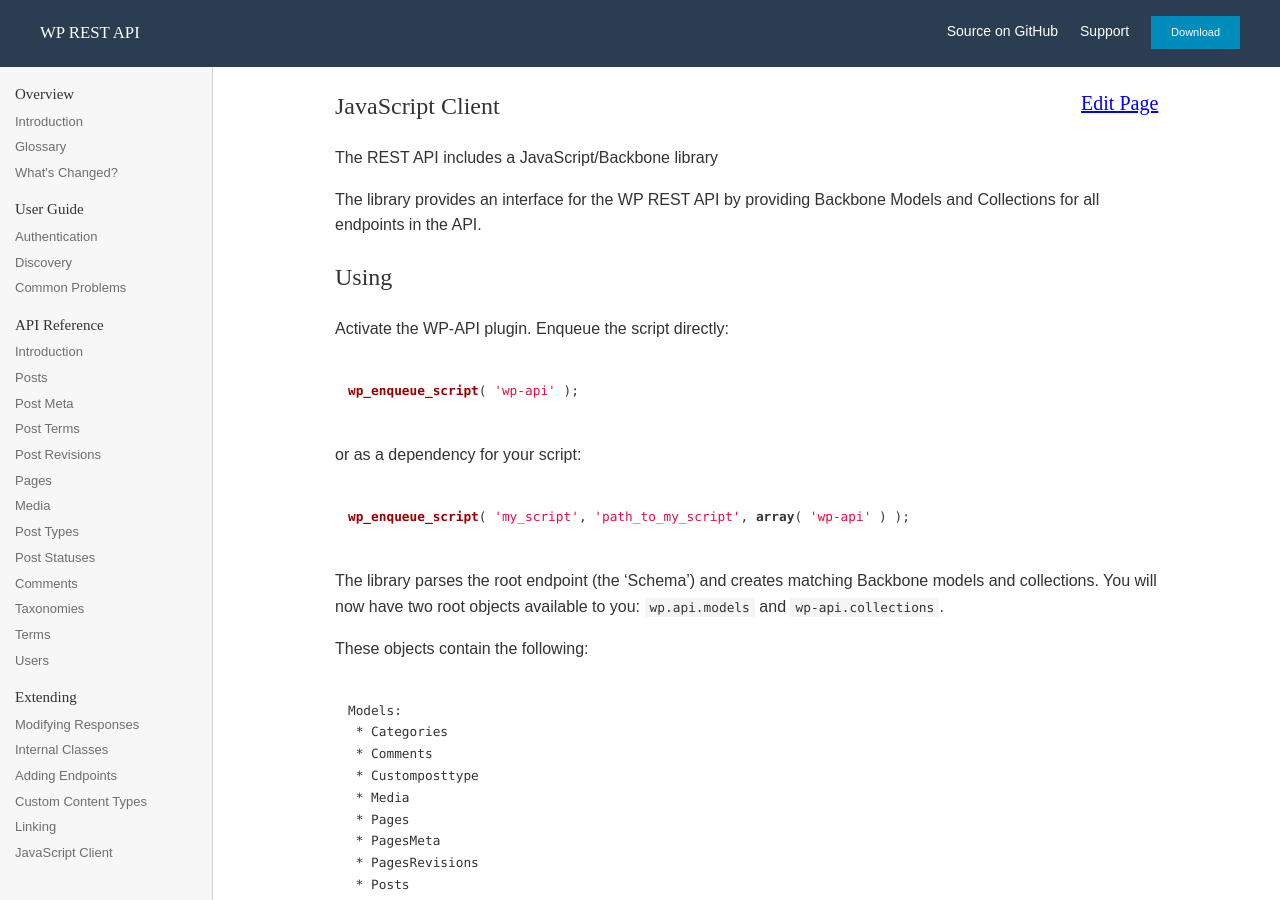
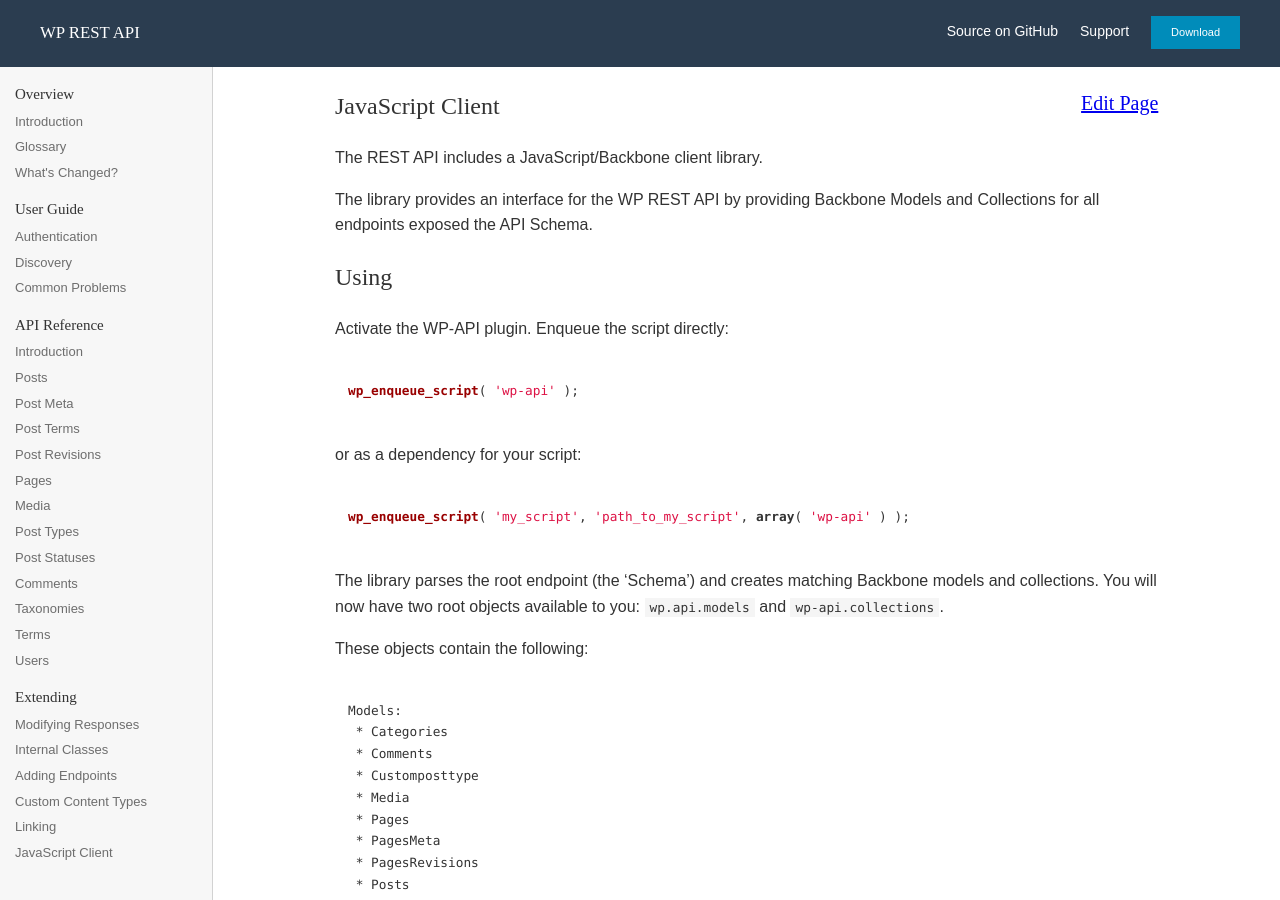
Before and after one commit to WP-API/docs-v2, a Jekyll site: the page built from extending/javascript-client/index.md, in a window 1280 px wide and 900 px high. Built offline with Jekyll 4.4.1, drawn with Linux system fonts in a browser that asks for light colours; Markdown is read by kramdown in place of the engine named in the settings.

Commit message:
Slight language updates

```diff
--- a/extending/javascript-client/index.md
+++ b/extending/javascript-client/index.md
@@ -1,9 +1,9 @@
 ---
 title: JavaScript Client
 ---
-The REST API includes a JavaScript/Backbone library
+The REST API includes a JavaScript/Backbone client library.
 
-The library provides an interface for the WP REST API by providing Backbone Models and Collections for all endpoints in the API.
+The library provides an interface for the WP REST API by providing Backbone Models and Collections for all endpoints exposed the API Schema.
 
 ## Using
 
```
